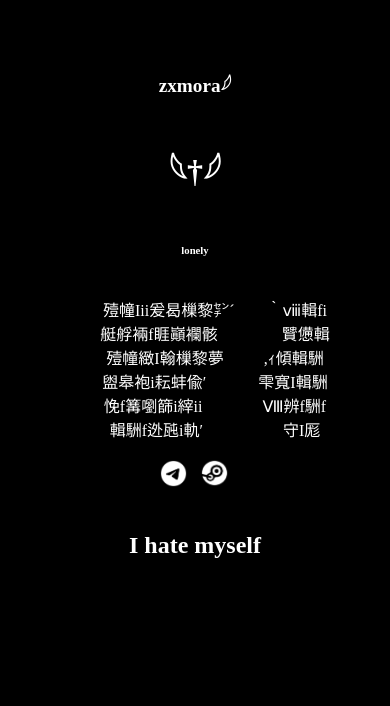
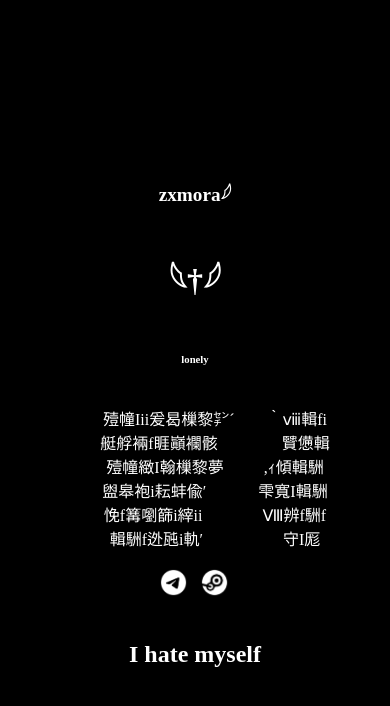
Before and after one commit to zxmora/link, a plain HTML site: page index.html in a window 390 px wide. Drawn offline with Linux system fonts and the light colour scheme.

Commit message:
Update style.css

```diff
--- a/css/style.css
+++ b/css/style.css
@@ -101,6 +101,9 @@ ul{
 
 @media (max-width:410px)
 {
+    .container__header{
+        margin-top: 33%;
+    }
     .btn{
         width: 11%;
     }
```
